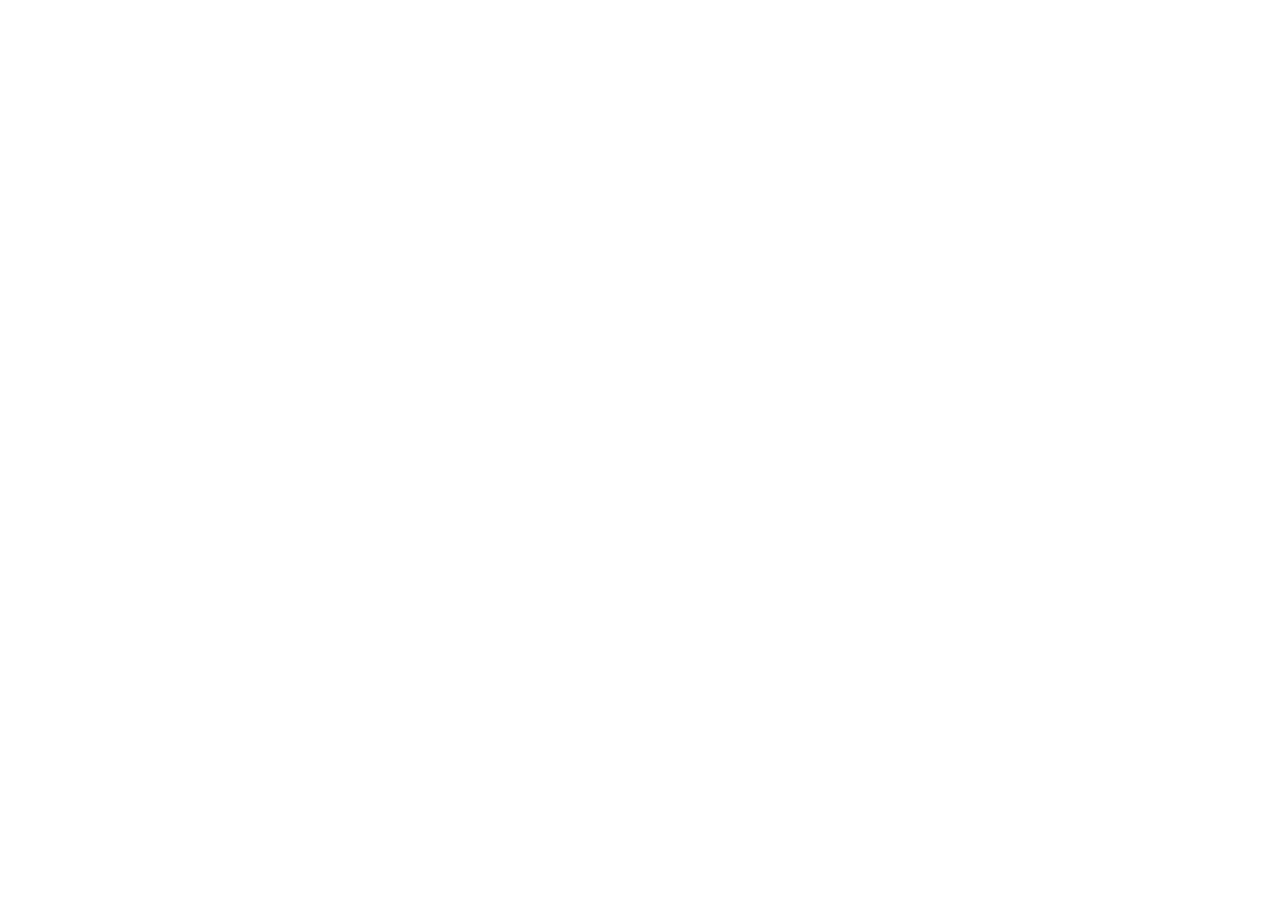
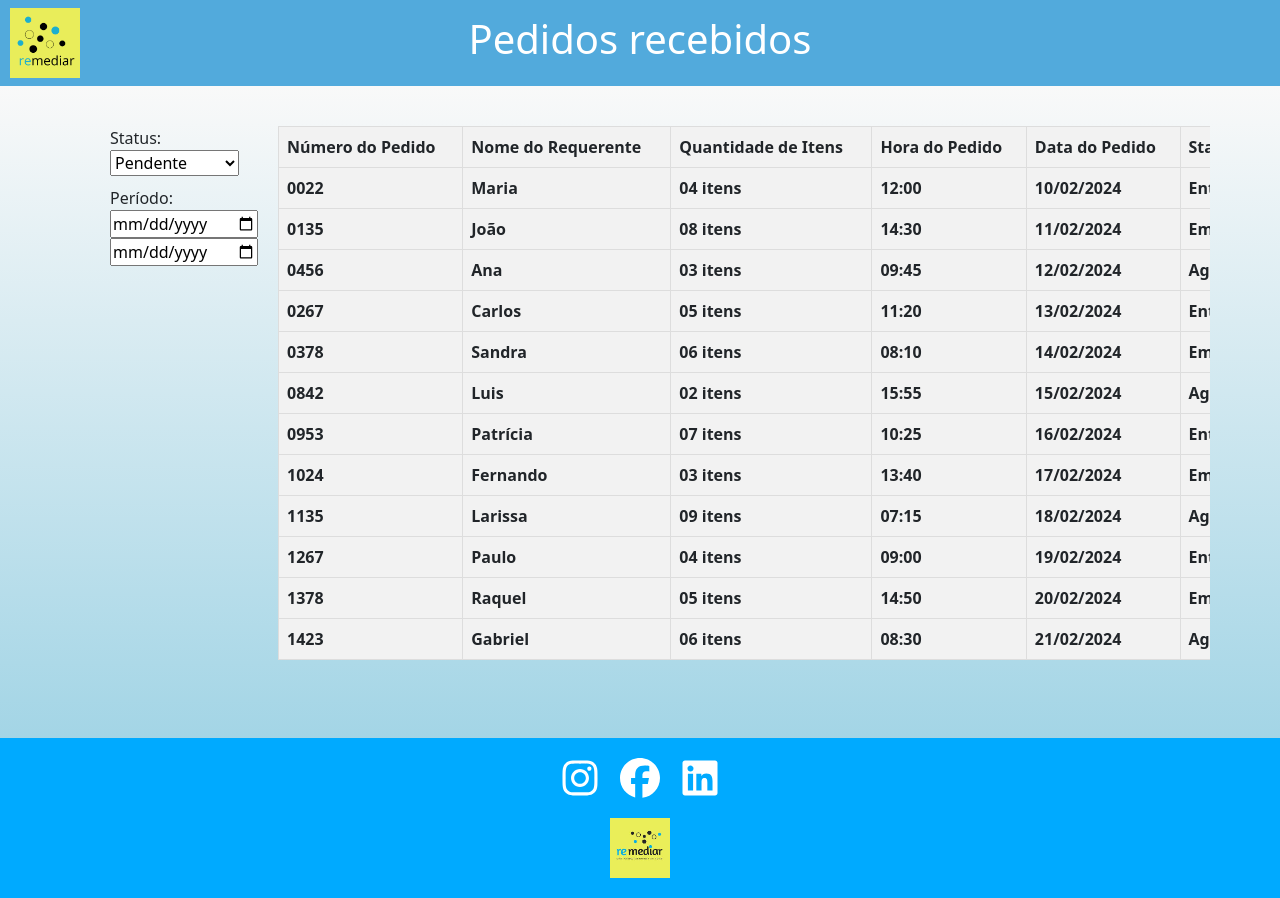
Before and after one commit to RemediarPuc/FrontEnd, an Angular app in the folder Remediar-FrontEnd/: page /PedidosRecebidos in a window 1280 px wide. Before the commit this address led to /. Before the commit the page ends 800 px from the top, so only its background shows below. Built offline with nearby package versions, Linux system fonts and the light colour scheme.

Commit message:
Corrigindo nome da tela de pedidos

```diff
--- a/Remediar-FrontEnd/src/app/app.routes.ts
+++ b/Remediar-FrontEnd/src/app/app.routes.ts
@@ -56,7 +56,7 @@
         component: HistoricoDoadoresComponent
     },
     {
-        path:'PedidosRealizados',
+        path:'PedidosRecebidos',
         component: PedidosComponent
     },
     {
--- a/Remediar-FrontEnd/src/app/components/pedidos/pedidos.component.css
+++ b/Remediar-FrontEnd/src/app/components/pedidos/pedidos.component.css
@@ -159,7 +159,7 @@
   padding: 20px;
   overflow: hidden;
 }
-.pedidosRealizados{
+.pedidosRecebidos {
   background: linear-gradient(to bottom, #F9F9F9 0%, #8ECCE1 100%);
 }
 
--- a/Remediar-FrontEnd/src/app/components/pedidos/pedidos.component.html
+++ b/Remediar-FrontEnd/src/app/components/pedidos/pedidos.component.html
@@ -1,5 +1,5 @@
-<app-header [title]="'Pedidos realizados'"></app-header>
-<div class="pedidosRealizados">
+<app-header [title]="'Pedidos recebidos'"></app-header>
+<div class="pedidosRecebidos">
 
 <div class=container>
     <div class="content">
```
